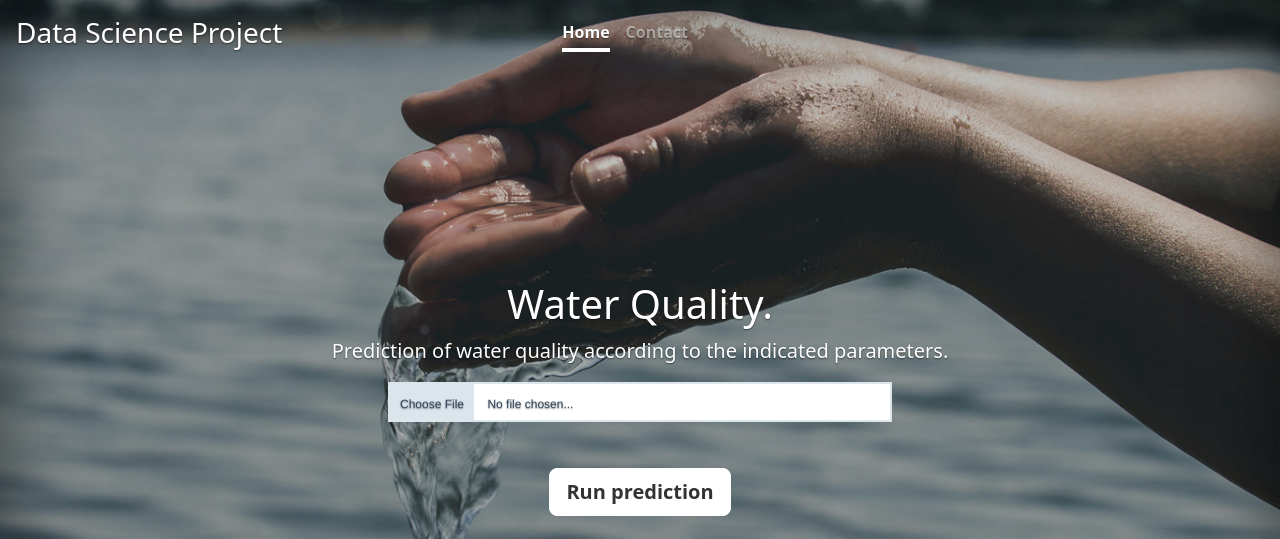
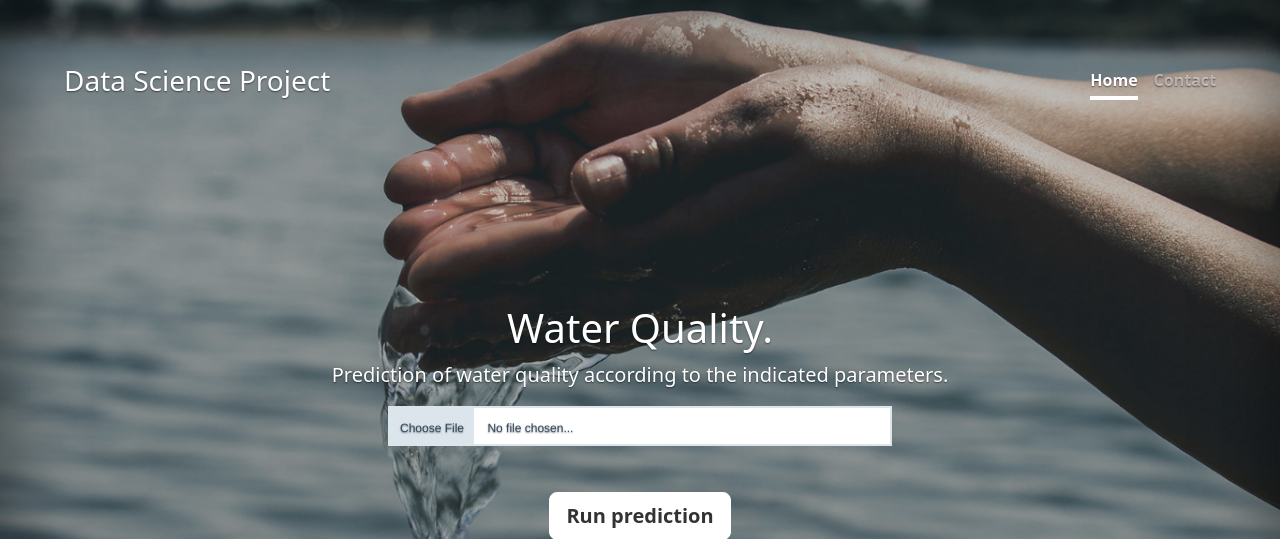
Before and after one commit to mcarlagg17/TBDS-ML_Clf_WaterQuality_flask, a Flask app: page / in a window 1280 px wide. Shown: the top 539 px of the page. Run offline with Flask 2, Linux system fonts and the light colour scheme; some libraries are stand-ins or nearby versions.

Commit message:
fondo 16

```diff
--- a/static/cover.css
+++ b/static/cover.css
@@ -39,7 +39,7 @@ body {
 }
 
 .w-h{
-  max-width: 42em;
+  margin: 3em;
 }
 
 /*
```
